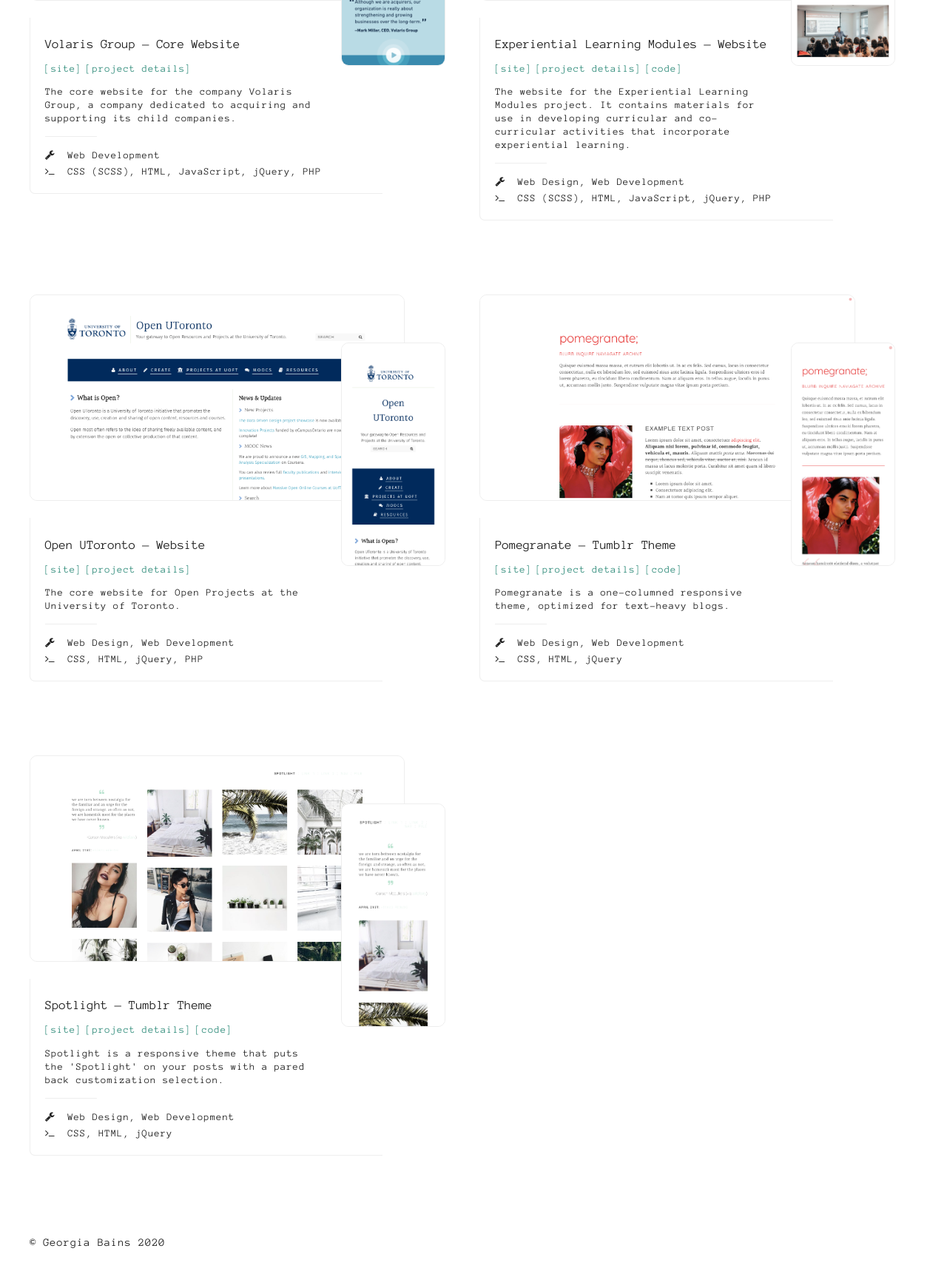
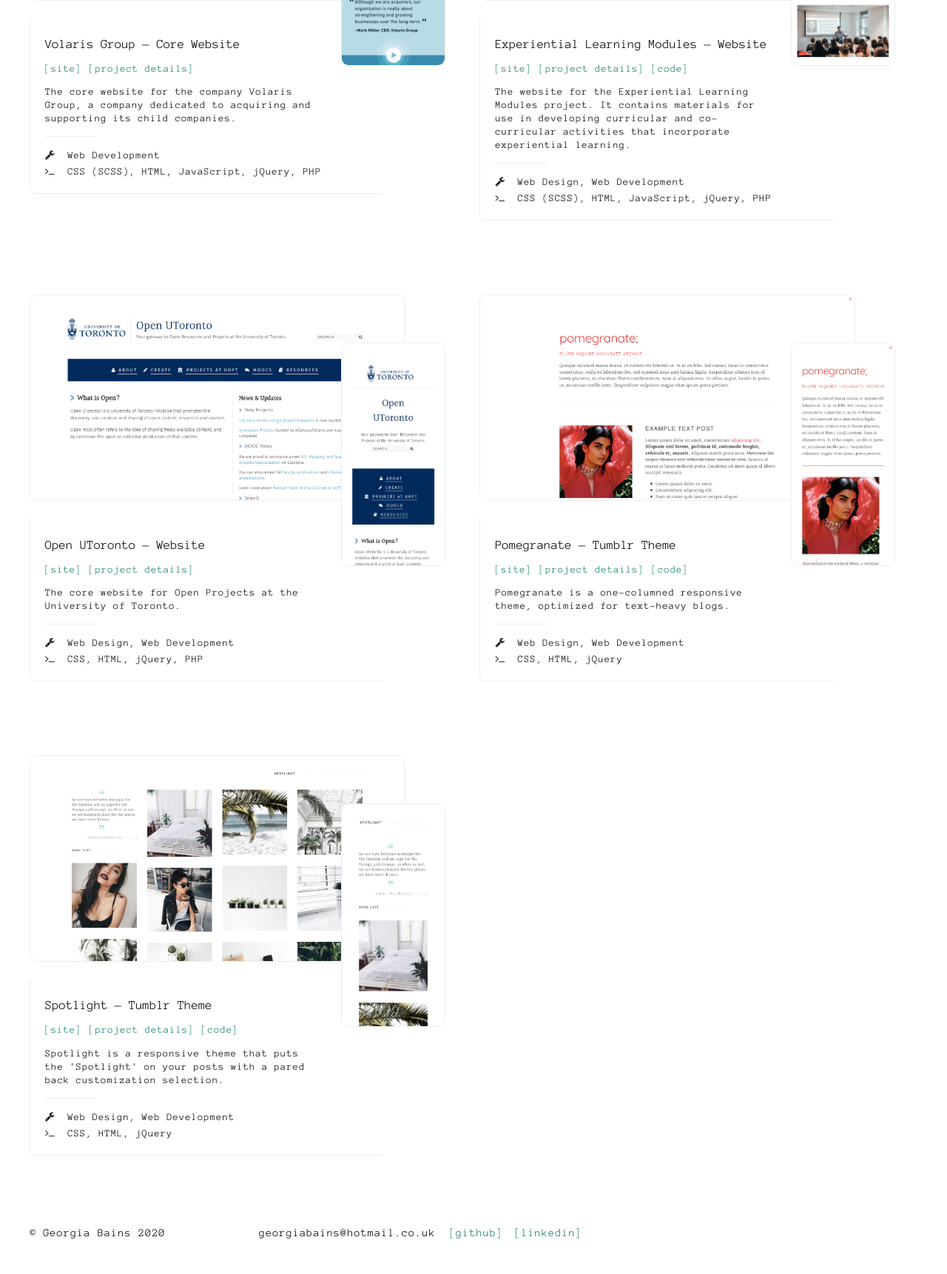
Before and after one commit to georgiabains/new_portfolio, a PHP site: page /projects.php in a window 1280 px wide. Shown: the part 1136-2858 px from the top of the page at 74% size. Before the commit the page ends 2823 px from the top, so only its background shows below. Run offline with PHP 8.4, Linux system fonts and the light colour scheme; some libraries are stand-ins or nearby versions.

Commit message:
Footer styling. Added a section that is only sometimes visible.

```diff
--- a/_footer.php
+++ b/_footer.php
@@ -1,5 +1,16 @@
 <footer>
 
-    &copy; Georgia Bains 2020
+	<div class="footer-content">
+		<div class="footer-copyright">
+    		<p>&copy; Georgia Bains 2020</p>
+    	</div>
+    	<div class="footer-on-scroll">
+    		<ul>
+    			<li>georgiabains@hotmail.co.uk</li>
+    			<li><a href="">github</a></li>
+    			<li><a href="">linkedin</a></li>
+    		</ul>
+    	</div>
+    </div>
 
 </footer>
--- /dev/null
+++ b/css/about.css
@@ -0,0 +1,5 @@
+main section.about {
+  margin-top: 20px;
+  min-height: calc(100vh - 220px); }
+
+/*# sourceMappingURL=about.css.map */
--- a/css/projects.css
+++ b/css/projects.css
@@ -115,6 +115,10 @@ main section#list-of-projects .project-container {
         line-height: 20px; }
         main section#list-of-projects .project-container .project.project-web .project-details ul li {
           display: inline-block; }
+        main section#list-of-projects .project-container .project.project-web .project-details ul.project-links li {
+          margin: 0 2px; }
+          main section#list-of-projects .project-container .project.project-web .project-details ul.project-links li:first-child {
+            margin: 0 2px 0 0; }
         main section#list-of-projects .project-container .project.project-web .project-details ul.role {
           margin-bottom: 7px; }
           main section#list-of-projects .project-container .project.project-web .project-details ul.role::before {
--- a/css/projects_page.css
+++ b/css/projects_page.css
@@ -72,10 +72,27 @@ header {
         width: 30px; }
 
 footer {
-  width: calc(25% - 80px);
+  width: calc(100% - 80px);
   bottom: 0;
   left: 0;
-  padding: 30px 40px; }
+  padding: 0 40px 30px 40px; }
+  footer .footer-content {
+    display: flex;
+    flex-wrap: wrap; }
+    footer .footer-content .footer-copyright {
+      width: calc(25% + 10px); }
+    footer .footer-content .footer-on-scroll ul {
+      margin: 0;
+      padding: 0;
+      list-style: none; }
+      footer .footer-content .footer-on-scroll ul li {
+        margin: 0 5px;
+        margin-block-start: 1.0em;
+        margin-block-end: 1.0em;
+        line-height: 20px;
+        display: inline-block; }
+        footer .footer-content .footer-on-scroll ul li:first-child {
+          margin: 0 5px 0 0; }
 
 body {
   margin: 0;
@@ -193,6 +210,10 @@ main section#list-of-projects .project-container {
         line-height: 20px; }
         main section#list-of-projects .project-container .project.project-web .project-details ul li {
           display: inline-block; }
+        main section#list-of-projects .project-container .project.project-web .project-details ul.project-links li {
+          margin: 0 2px; }
+          main section#list-of-projects .project-container .project.project-web .project-details ul.project-links li:first-child {
+            margin: 0 2px 0 0; }
         main section#list-of-projects .project-container .project.project-web .project-details ul.role {
           margin-bottom: 7px; }
           main section#list-of-projects .project-container .project.project-web .project-details ul.role::before {
--- a/sass/about.scss
+++ b/sass/about.scss
@@ -1,5 +1,6 @@
 main {
 	section.about {
 		margin-top: 20px;
+		min-height: calc(100vh - 220px);
 	}
 }
--- a/sass/footer.scss
+++ b/sass/footer.scss
@@ -1,6 +1,30 @@
 footer {
-    width: calc(25% - 80px);
+    width: calc(100% - 80px);
     bottom: 0;
     left: 0;
-    padding: 30px 40px;
+    padding: 0 40px 30px 40px;
+    .footer-content {
+    	display: flex;
+    	flex-wrap: wrap;
+    	.footer-copyright {
+    		width: calc(25% + 10px);
+    	}
+    	.footer-on-scroll {
+    		ul {
+    			margin: 0;
+    			padding: 0;
+    			list-style: none;
+    			li {
+    				margin: 0 5px;
+    				margin-block-start: 1.0em;
+    				margin-block-end: 1.0em;
+    				line-height: 20px;
+    				display: inline-block;
+    				&:first-child {
+    					margin: 0 5px 0 0;
+    				}
+    			}
+    		}
+    	}
+    }
 }
--- a/sass/projects.scss
+++ b/sass/projects.scss
@@ -64,6 +64,14 @@ main {
                             li {
                                 display: inline-block;
                             }
+                            &.project-links {
+                                li {
+                                    margin: 0 2px;
+                                    &:first-child {
+                                        margin: 0 2px 0 0;
+                                    }
+                                }
+                            }
                             &.role {
                                 margin-bottom: 7px;
                                 &::before {
```
Also changed, not shown: css/footer.css (+19 -2 lines), css/home.css (+9 -2 lines), css/styles.css (+30 -5 lines), sass/home.scss (+16 -2 lines), 6 other files.
